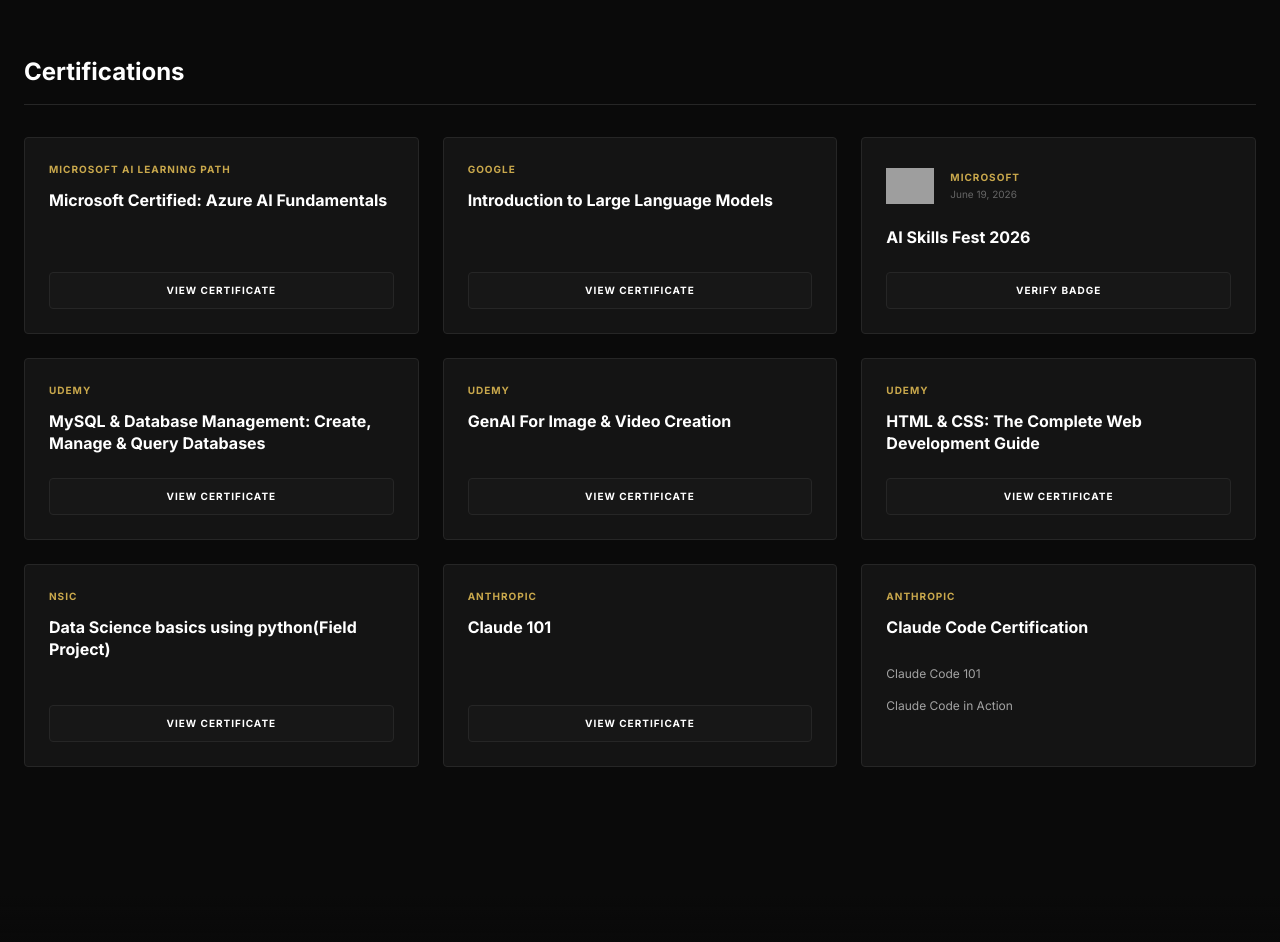
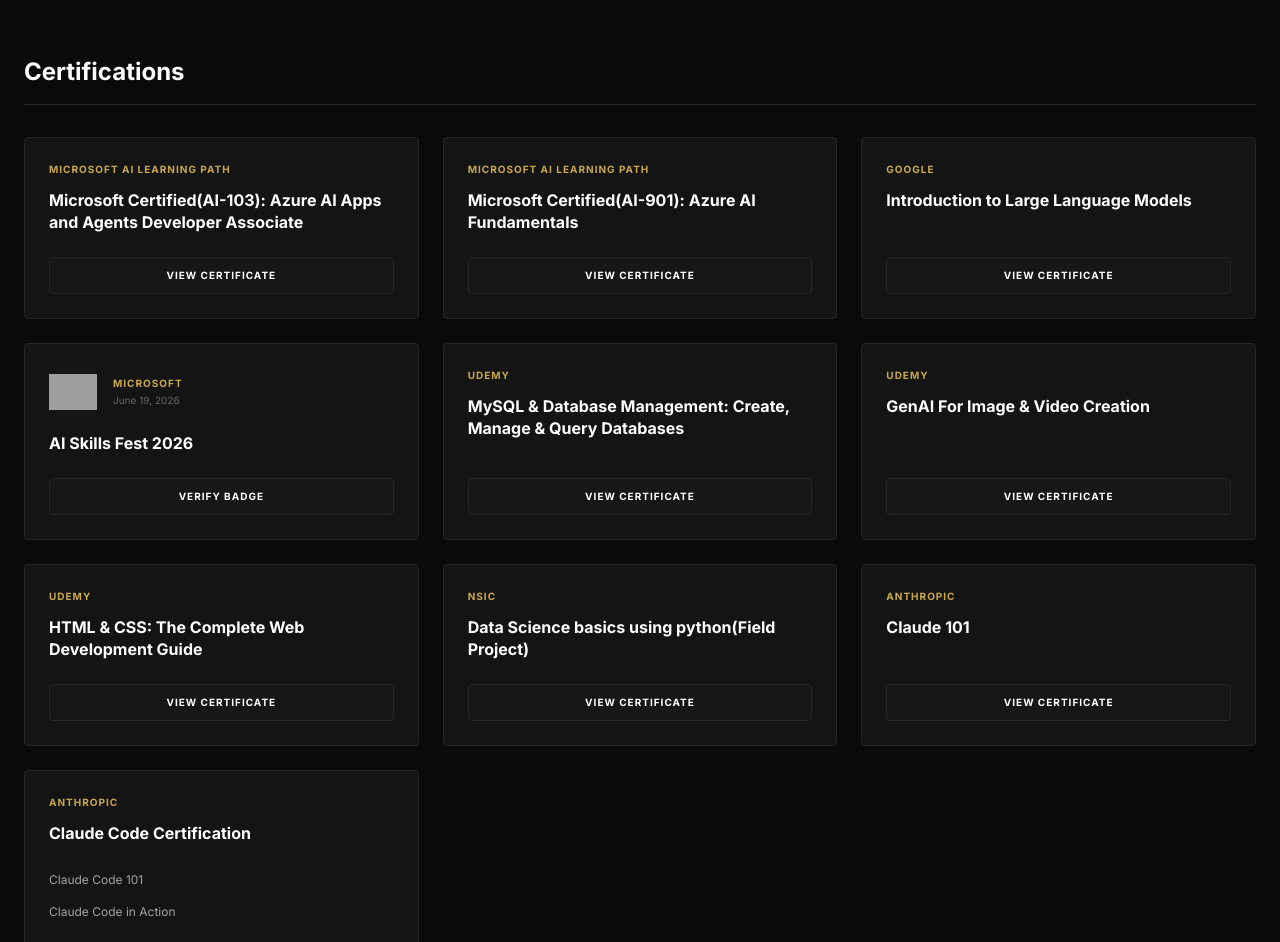
Before and after one commit to karthiktatineni/portfolionew, a React (Vite) app: page / in a window 1280 px wide. Shown: the part 6840-7782 px from the top of the page. Built offline with nearby package versions, Linux system fonts and the light colour scheme; no server answers; grey boxes are pictures that could not be loaded; a web font is replaced by a local one; what groq-sdk would draw is missing.

Commit message:
certification update and resume update

```diff
--- a/src/components/Certifications.jsx
+++ b/src/components/Certifications.jsx
@@ -4,7 +4,12 @@
 
 const certifications = [
     {
-        title: "Microsoft Certified: Azure AI Fundamentals",
+        title: "Microsoft Certified(AI-103): Azure AI Apps and Agents Developer Associate",
+        issuer: "Microsoft AI Learning Path",
+        url: "https://learn.microsoft.com/api/credentials/share/en-us/karthiktatineni-3461/606DBB90559009F5?sharingId=AE56B08C475F73D4"
+    },
+    {
+        title: "Microsoft Certified(AI-901): Azure AI Fundamentals",
         issuer: "Microsoft AI Learning Path",
         url: "https://learn.microsoft.com/en-us/users/karthiktatineni-3461/credentials/37eb3c2ffc89de40?ref=https%3A%2F%2Fwww.linkedin.com%2F"
     },
```
Also changed, not shown: 1 other file (tests, documents, lock files or other folders).
